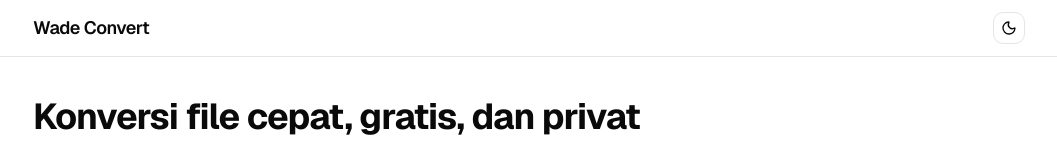
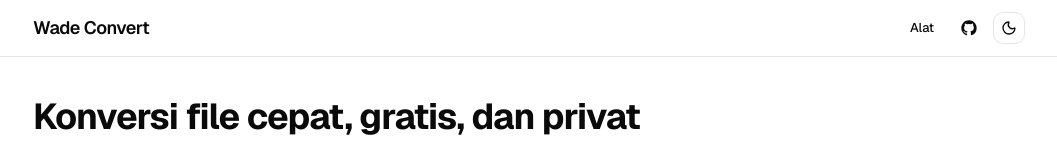
Before and after one commit to ranggadyexe/wade-convert, a Next.js app in the folder web/: page / in a window 1280 px wide. Shown: the top 152 px of the page, without its empty margins (111-1168 px from the left). Built offline with nearby package versions, Linux system fonts and the light colour scheme.

Commit message:
feat(web): tambah nav alat dan ikon GitHub di header

```diff
--- a/web/app/layout.tsx
+++ b/web/app/layout.tsx
@@ -2,7 +2,9 @@
 import { Geist } from "next/font/google";
 import Link from "next/link";
 
+import { IkonGitHub } from "@/components/ikon-github";
 import { TombolTema } from "@/components/theme-toggle";
+import { Button } from "@/components/ui/button";
 import { teks } from "@/lib/i18n";
 import { cn } from "@/lib/utils";
 
@@ -30,7 +32,23 @@
         >
           {teks.namaSitus}
         </Link>
-        <TombolTema kunciTema={KUNCI_TEMA} />
+        <nav className="flex items-center gap-2">
+          <Button asChild variant="ghost" size="sm">
+            <Link href="/#daftar-alat">{teks.navAlat}</Link>
+          </Button>
+          <Button asChild variant="ghost" size="icon">
+            <a
+              href="https://github.com/ranggadyexe/wade-convert"
+              target="_blank"
+              rel="noreferrer"
+              aria-label={teks.repoGitHub}
+              title={teks.repoGitHub}
+            >
+              <IkonGitHub aria-hidden="true" />
+            </a>
+          </Button>
+          <TombolTema kunciTema={KUNCI_TEMA} />
+        </nav>
       </div>
     </header>
   );
@@ -51,7 +69,7 @@
     <html
       lang="id"
       suppressHydrationWarning
-      className={cn("font-sans", geist.variable)}
+      className={cn("scroll-smooth font-sans", geist.variable)}
     >
       <body className="flex min-h-dvh flex-col bg-background text-foreground antialiased">
         <script dangerouslySetInnerHTML={{ __html: SKRIP_TEMA }} />
--- /dev/null
+++ b/web/components/ikon-github.tsx
@@ -0,0 +1,13 @@
+export function IkonGitHub({ className }: { className?: string }) {
+  return (
+    <svg
+      role="img"
+      viewBox="0 0 24 24"
+      fill="currentColor"
+      aria-hidden="true"
+      className={className}
+    >
+      <path d="M12 .5C5.65.5.5 5.65.5 12c0 5.08 3.29 9.39 7.86 10.91.58.11.79-.25.79-.56v-2.17c-3.2.7-3.87-1.36-3.87-1.36-.52-1.33-1.28-1.68-1.28-1.68-1.04-.71.08-.7.08-.7 1.15.08 1.76 1.18 1.76 1.18 1.02 1.75 2.69 1.25 3.34.95.1-.74.4-1.25.72-1.54-2.55-.29-5.24-1.28-5.24-5.68 0-1.26.45-2.28 1.18-3.09-.12-.29-.51-1.46.11-3.05 0 0 .96-.31 3.15 1.18a10.9 10.9 0 0 1 5.74 0c2.19-1.49 3.15-1.18 3.15-1.18.62 1.59.23 2.76.11 3.05.73.81 1.18 1.83 1.18 3.09 0 4.41-2.69 5.38-5.26 5.66.41.36.78 1.05.78 2.13v3.16c0 .31.21.68.8.56A11.52 11.52 0 0 0 23.5 12C23.5 5.65 18.35.5 12 .5Z" />
+    </svg>
+  );
+}
--- a/web/lib/i18n.ts
+++ b/web/lib/i18n.ts
@@ -6,6 +6,8 @@
   daftarAlat: "Alat yang tersedia",
   labelBrowser: "Diproses di browser",
   labelSegera: "Segera",
+  navAlat: "Alat",
+  repoGitHub: "Repositori GitHub",
   gantiTema: "Ganti tema terang/gelap",
   unggah: {
     tarik: "Tarik file ke sini atau klik untuk memilih",
```
